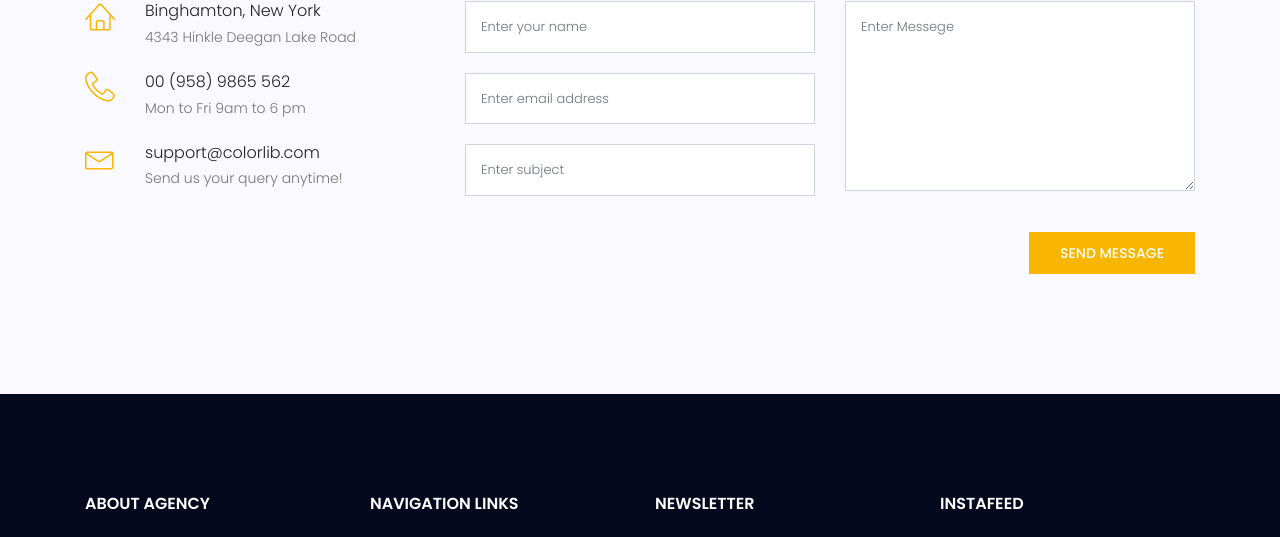
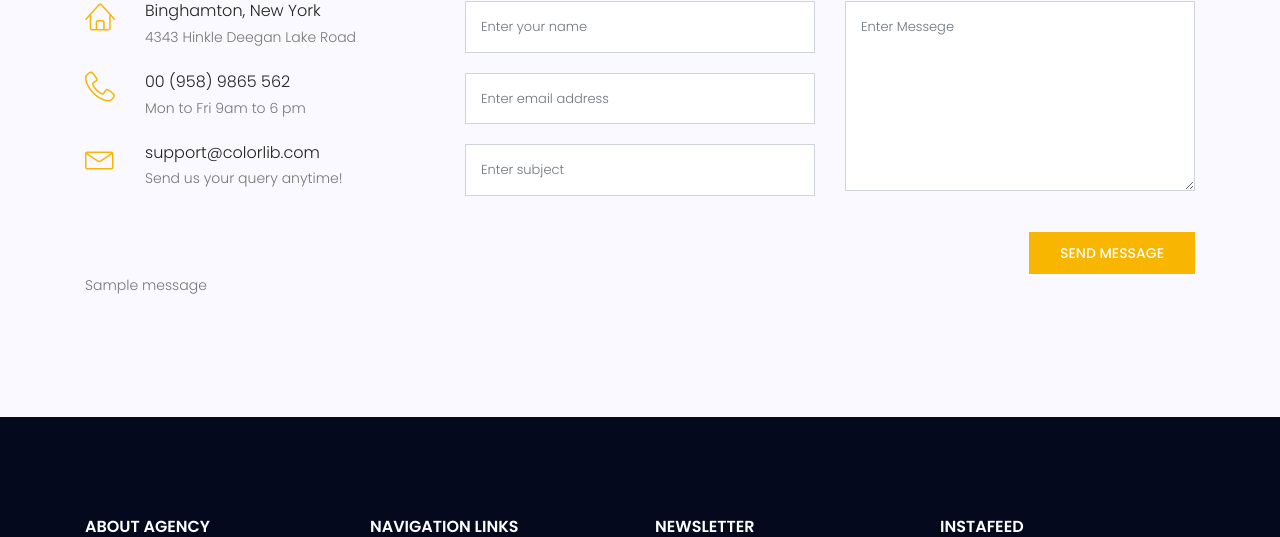
Before and after one commit to Rezapy216/mysite, a Django app: template templates/website/contact.html in a window 1280 px wide. Shown: the part 1024-1561 px from the top of the page. Run offline with Django 5.2, Linux system fonts and the light colour scheme; the template is opened without the code that fills it, so the values that code supplies are empty; tables that the repository leaves empty hold one stand-in row (values such as "Sample post"); one stand-in notice (Sample message) is shown; parts of the project's set-up code (start-up, migrations or seed data) failed here and were passed over; some libraries are stand-ins or nearby versions.

Commit message:
feat(website): submit contact form to contact view with flash messages

```diff
--- a/templates/website/contact.html
+++ b/templates/website/contact.html
@@ -54,8 +54,9 @@
 							</div>
 						</div>
 						<div class="col-lg-8">
-							<form class="form-area contact-form text-right" id="myForm" action="mail.php" method="post">
+							<form class="form-area contact-form text-right"  action="{% url 'website:contact' %}" method="post">
 								<div class="row">
+									{% csrf_token %}
 									<div class="col-lg-6 form-group">
 										<input name="name" placeholder="Enter your name" onfocus="this.placeholder = ''" onblur="this.placeholder = 'Enter your name'" class="common-input mb-20 form-control" required="" type="text">
 
@@ -66,14 +67,22 @@
 									<div class="col-lg-6 form-group">
 										<textarea class="common-textarea form-control" name="message" placeholder="Enter Messege" onfocus="this.placeholder = ''" onblur="this.placeholder = 'Enter Messege'" required=""></textarea>
 									</div>
+
 									<div class="col-lg-12">
 										<div class="alert-msg" style="text-align: left;"></div>
-										<button class="genric-btn primary" style="float: right;">Send Message</button>
+										<button type="submit" class="genric-btn primary" style="float: right;">Send Message</button>
 									</div>
 								</div>
 							</form>
 						</div>
 					</div>
+					{% if messages %}
+<ul class="messages">
+    {% for message in messages %}
+    <li {% if message.tags %} class="{{ message.tags }}"{% endif %}>{{ message }}</li>
+    {% endfor %}
+</ul>
+{% endif %}
 				</div>
 			</section>
 			<!-- End contact-page Area -->
```
